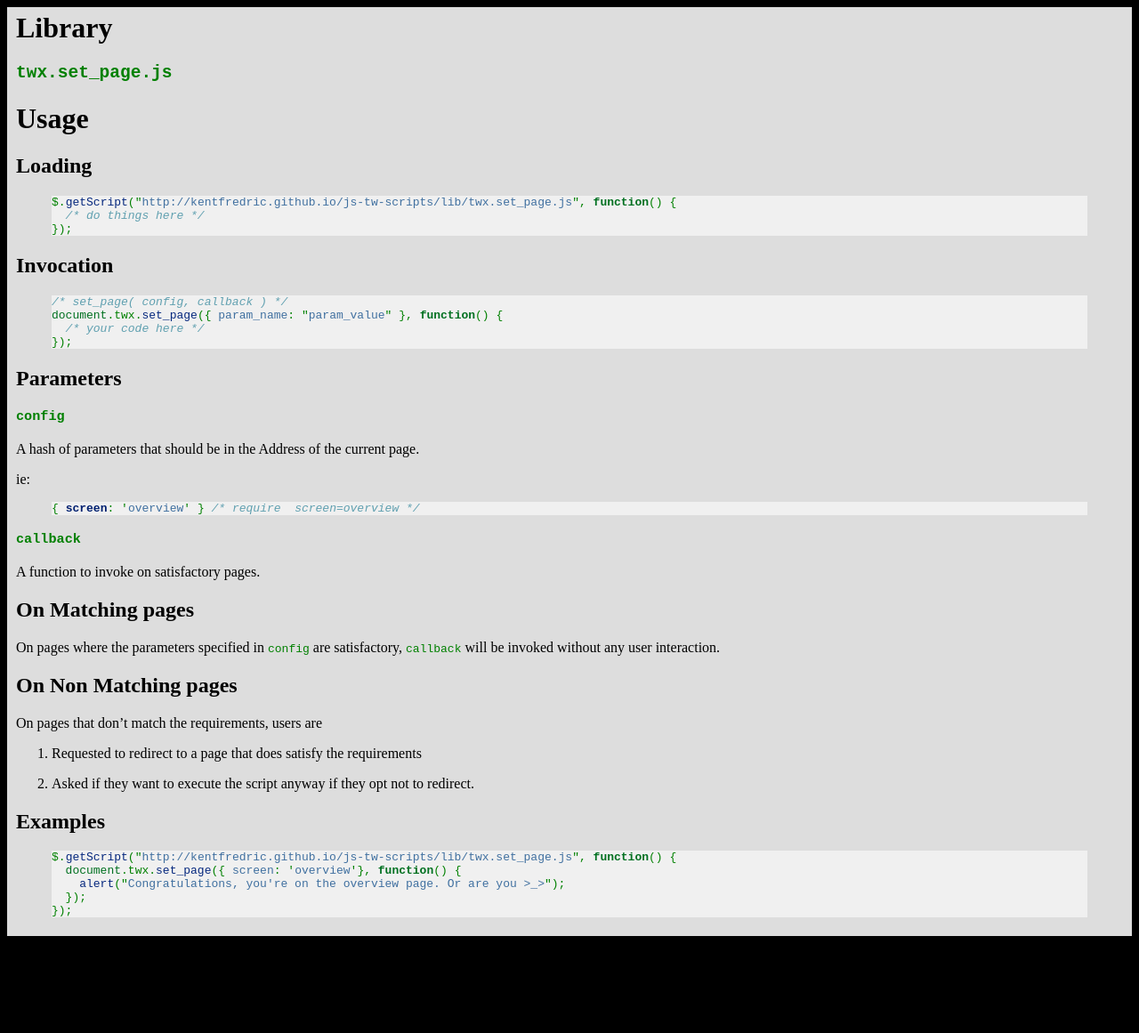
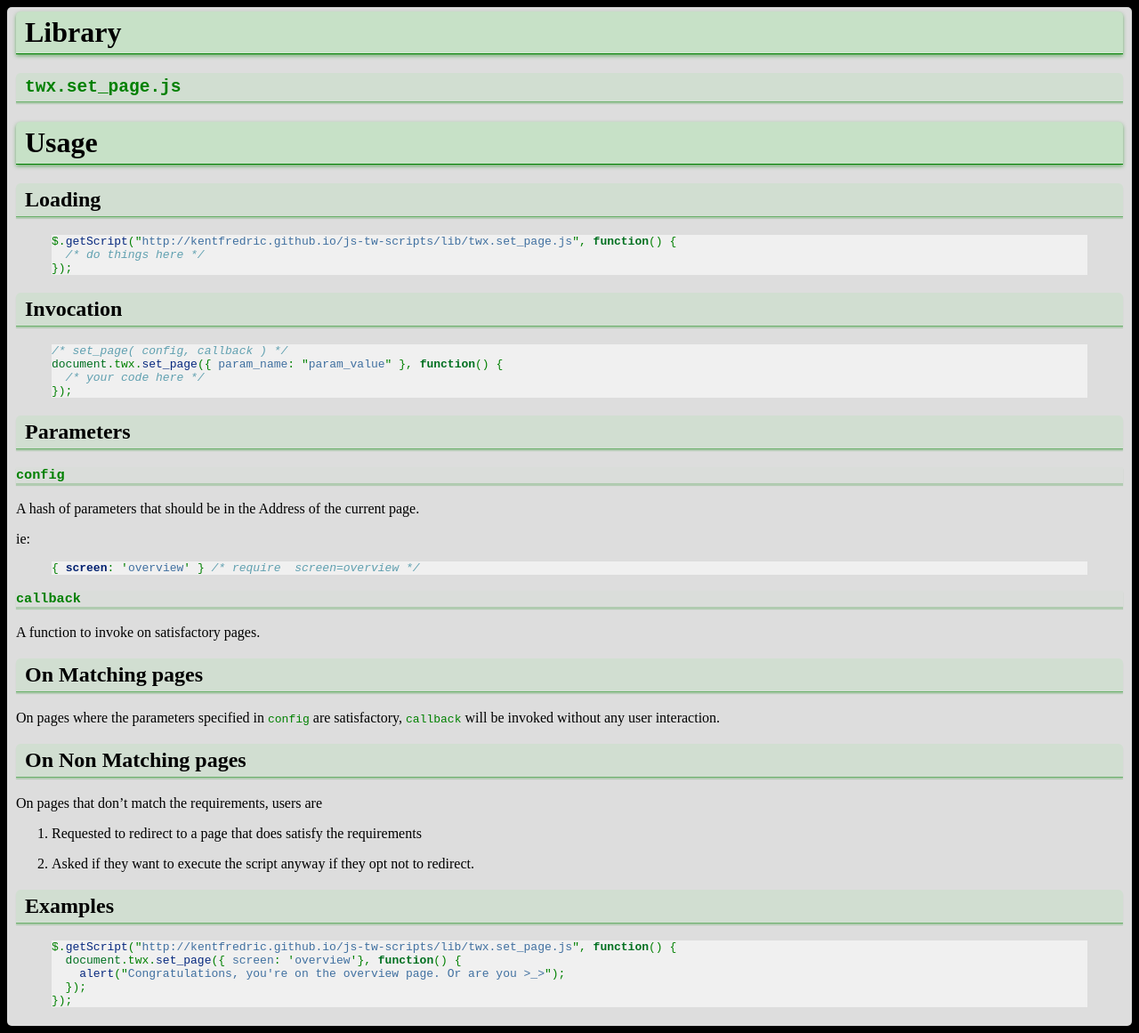
Before and after one commit to kentfredric/js-tw-scripts, a Jekyll site: the page built from lib/twx.set_page.mkdn, in a window 1280 px wide. Shown: the whole page at 89% size. Built offline with Jekyll 4.4.1, drawn with Linux system fonts in a browser that asks for light colours; before the commit the page ends 1060 px from its top, so only the background shows below that.

Commit message:
sex it up with shadows and shit

```diff
--- a/css/basic.css
+++ b/css/basic.css
@@ -3,10 +3,33 @@ code {
 }
 div.highlight {
   padding: 5px 10px;
+  border-radius: 5px;
+  box-shadow: 0px 0px 3px green;
 }
 body {
   padding: 5px 10px;
   background-color: #DDD;
+  border-radius: 5px;
+}
+h1, h2 {
+  padding: 5px 10px;
+  border-radius: 5px 5px 0 0;
+}
+h1 {
+  border-bottom: 1px solid green;
+  background-color: rgba(0,255,0,0.1);
+  box-shadow: 0px 2px 4px rgba(0,128,0,0.5);
+
+}
+h2 {
+  border-bottom: 1px solid rgba(0,128,0,0.5);
+  box-shadow: 0px 2px 1px rgba(0,128,0,0.2);
+  background-color: rgba(0,255,0,0.05);
+}
+h3 {
+  border-bottom: 1px solid rgba(0,128,0,0.2);
+  background-color: rgba(0,255,0,0.01);
+  box-shadow: 0px 2px 1px rgba(0,128,0,0.2);
 }
 html {
   background-color: #000;
```
